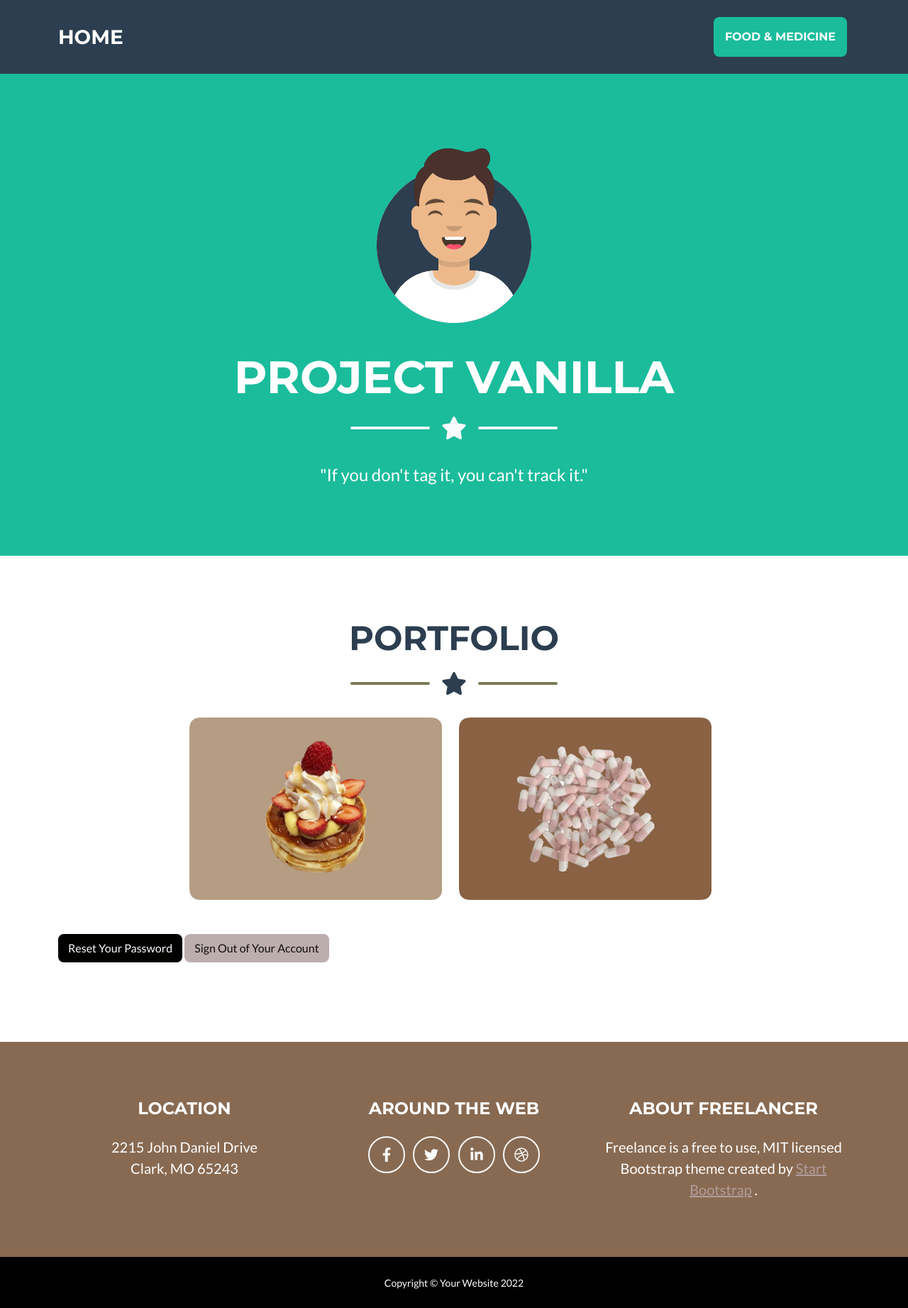
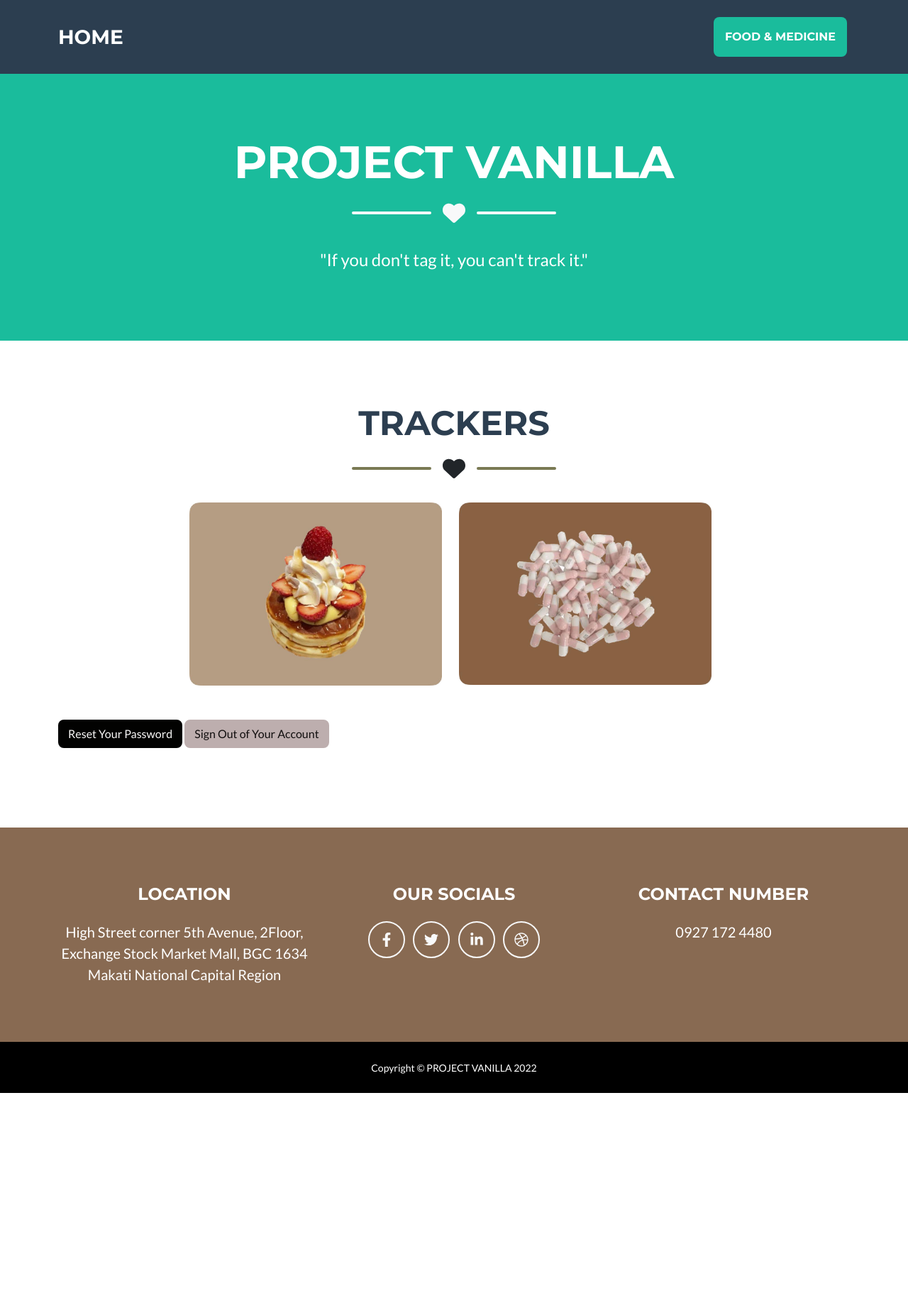
Before and after one commit to cguardo/Project-Vanilla, a PHP site: page /welcome.php in a window 1280 px wide. Shown: the whole page at 71% size. After the commit the page ends 1540 px from the top, so only its background shows below. Run offline with PHP 8.4, Linux system fonts and the light colour scheme; a user stored in the database is signed in; data comes from the database, SQL or seed files in the repository; some libraries are stand-ins or nearby versions.

Commit message:
Add files via upload

```diff
--- a/welcome.php
+++ b/welcome.php
@@ -47,13 +47,13 @@ if (!isset($_SESSION["loggedin"]) || $_SESSION["loggedin"] !== true) {
         <header class="masthead bg-primary text-white text-center">
             <div class="container d-flex align-items-center flex-column">
                 <!-- Masthead Avatar Image-->
-                <img class="masthead-avatar mb-5" src="assets/img/avataaars.svg" alt="..." />
+
                 <!-- Masthead Heading-->
                 <h1 class="masthead-heading text-uppercase mb-0">PROJECT VANILLA</h1>
                 <!-- Icon Divider-->
                 <div class="divider-custom divider-light">
                     <div class="divider-custom-line"></div>
-                    <div class="divider-custom-icon"><i class="fas fa-star"></i></div>
+                    <div class="divider-custom-icon"><i class="fas fa-heart"></i></div>
                     <div class="divider-custom-line"></div>
                 </div>
                 <!-- Masthead Subheading-->
@@ -64,11 +64,11 @@ if (!isset($_SESSION["loggedin"]) || $_SESSION["loggedin"] !== true) {
         <section class="page-section portfolio" id="portfolio">
             <div class="container">
                 <!-- Portfolio Section Heading-->
-                <h2 class="page-section-heading text-center text-uppercase text-secondary mb-0">Portfolio</h2>
+                <h2 class="page-section-heading text-center text-uppercase text-secondary mb-0">TRACKERS</h2>
                 <!-- Icon Divider-->
-                <div class="divider-custom">
+                <div class="divider-custom divider-second">
                     <div class="divider-custom-line"></div>
-                    <div class="divider-custom-icon"><i class="fas fa-star"></i></div>
+                    <div class="divider-custom-icon"><i class="fas fa-heart"></i></div>
                     <div class="divider-custom-line"></div>
                 </div>
                 <!-- Portfolio Grid Items-->
@@ -116,14 +116,15 @@ if (!isset($_SESSION["loggedin"]) || $_SESSION["loggedin"] !== true) {
                     <div class="col-lg-4 mb-5 mb-lg-0">
                         <h4 class="text-uppercase mb-4">Location</h4>
                         <p class="lead mb-0">
-                            2215 John Daniel Drive
-                            <br />
-                            Clark, MO 65243
+                        High Street corner 5th Avenue, 2Floor,
+                        Exchange Stock Market Mall, BGC 1634
+                        Makati National Capital Region                            <br />
+
                         </p>
                     </div>
                     <!-- Footer Social Icons-->
                     <div class="col-lg-4 mb-5 mb-lg-0">
-                        <h4 class="text-uppercase mb-4">Around the Web</h4>
+                        <h4 class="text-uppercase mb-4">Our Socials</h4>
                         <a class="btn btn-outline-light btn-social mx-1" href="#!"><i class="fab fa-fw fa-facebook-f"></i></a>
                         <a class="btn btn-outline-light btn-social mx-1" href="#!"><i class="fab fa-fw fa-twitter"></i></a>
                         <a class="btn btn-outline-light btn-social mx-1" href="#!"><i class="fab fa-fw fa-linkedin-in"></i></a>
@@ -131,11 +132,10 @@ if (!isset($_SESSION["loggedin"]) || $_SESSION["loggedin"] !== true) {
                     </div>
                     <!-- Footer About Text-->
                     <div class="col-lg-4">
-                        <h4 class="text-uppercase mb-4">About Freelancer</h4>
+                        <h4 class="text-uppercase mb-4">Contact Number</h4>
                         <p class="lead mb-0">
-                            Freelance is a free to use, MIT licensed Bootstrap theme created by
-                            <a href="http://startbootstrap.com">Start Bootstrap</a>
-                            .
+                        0927 172 4480
+
                         </p>
                     </div>
                 </div>
@@ -143,7 +143,7 @@ if (!isset($_SESSION["loggedin"]) || $_SESSION["loggedin"] !== true) {
         </footer>
         <!-- Copyright Section-->
         <div class="copyright py-4 text-center text-white">
-            <div class="container"><small>Copyright &copy; Your Website 2022</small></div>
+            <div class="container"><small>Copyright &copy; PROJECT VANILLA 2022</small></div>
         </div>
         <!-- Portfolio Modals-->
         <!-- Portfolio Modal 1-->
@@ -160,7 +160,7 @@ if (!isset($_SESSION["loggedin"]) || $_SESSION["loggedin"] !== true) {
                                     <!-- Icon Divider-->
                                     <div class="divider-custom">
                                         <div class="divider-custom-line"></div>
-                                        <div class="divider-custom-icon"><i class="fas fa-star"></i></div>
+                                        <div class="divider-custom-icon"><i class="fas fa-heart"></i></div>
                                         <div class="divider-custom-line"></div>
                                     </div>
                                     <div class="row">
@@ -222,7 +222,7 @@ if (!isset($_SESSION["loggedin"]) || $_SESSION["loggedin"] !== true) {
                                     <!-- Portfolio Modal - Image-->
                                     <!--<img class="img-fluid rounded mb-5" src="assets/img/portfolio/cabin.png" alt="..." />-->
                                     <!-- Portfolio Modal - Text-->
-                                    <p class="mb-4">Lorem ipsum dolor sit amet, consectetur adipisicing elit. Mollitia neque assumenda ipsam nihil, molestias magnam, recusandae quos quis inventore quisquam velit asperiores, vitae? Reprehenderit soluta, eos quod consequuntur itaque. Nam.</p>
+                                    <p class="mb-4">The Food Expiration Tracker™ System incorporates research from various sources to give you the latest information on food safety and food quality.</p>
                                     <button class="btn btn-primary" data-bs-dismiss="modal">
                                         <i class="fas fa-xmark fa-fw"></i>
                                         Close Window
@@ -248,7 +248,7 @@ if (!isset($_SESSION["loggedin"]) || $_SESSION["loggedin"] !== true) {
                                     <!-- Icon Divider-->
                                     <div class="divider-custom">
                                         <div class="divider-custom-line"></div>
-                                        <div class="divider-custom-icon"><i class="fas fa-star"></i></div>
+                                        <div class="divider-custom-icon"><i class="fas fa-heart"></i></div>
                                         <div class="divider-custom-line"></div>
                                     </div>
                                     <!-- Portfolio Modal - Image-->
```
